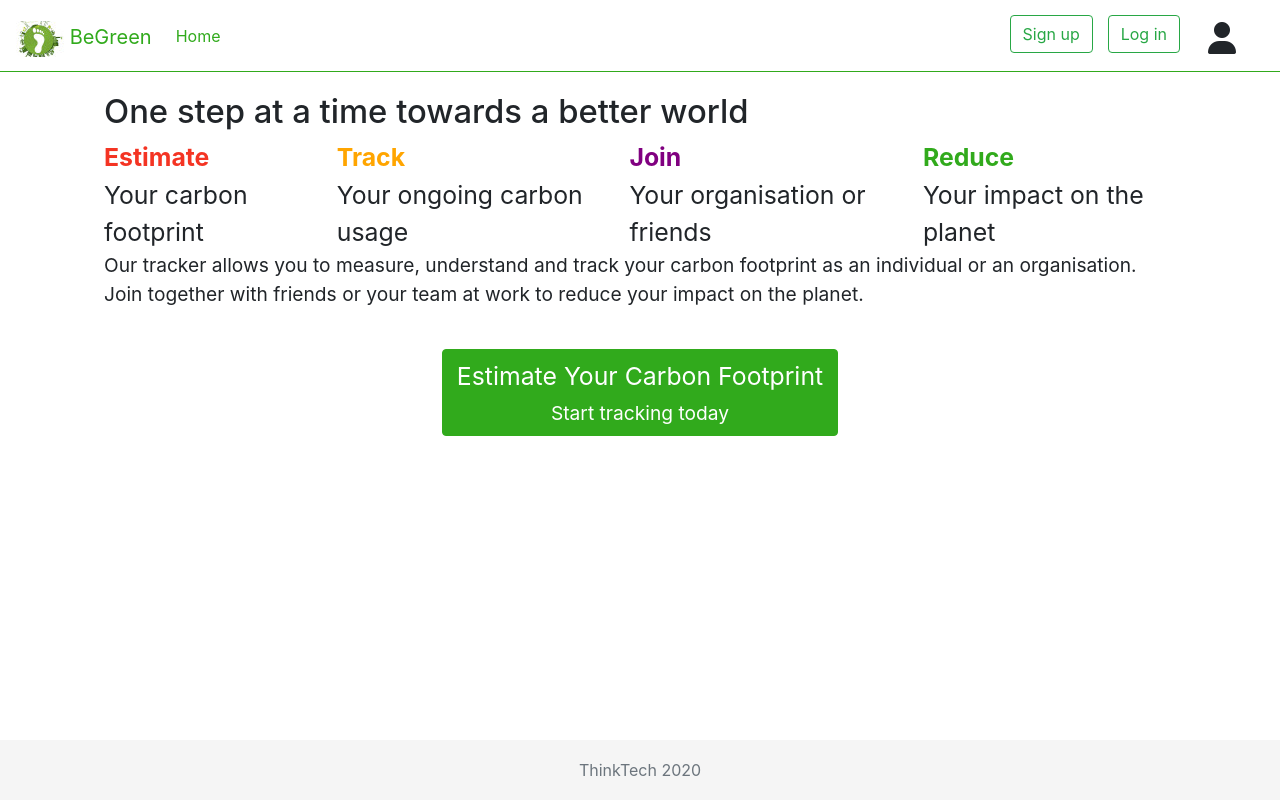
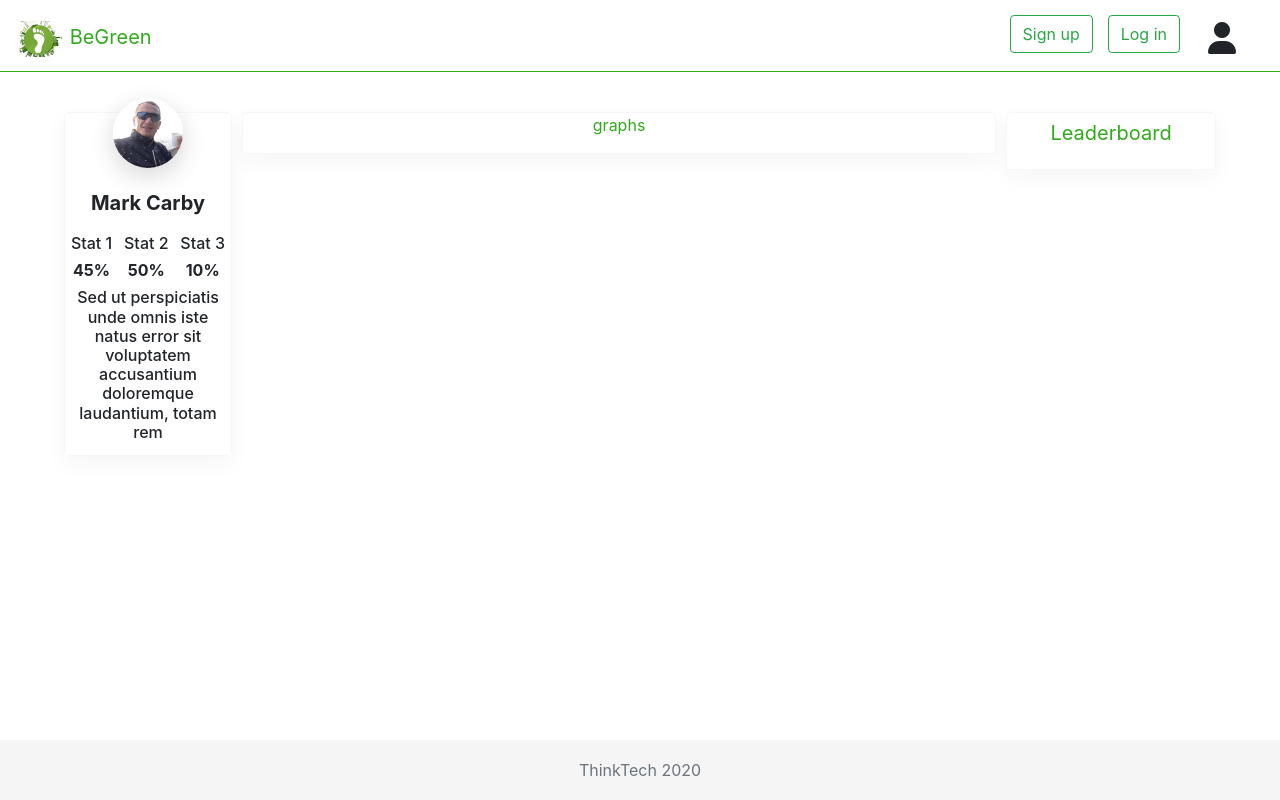
Before and after one commit to ThinkTech-TR/carbontracker-react-app, a React (Create React App) app: page /analyze in a window 1280 px wide. Built offline with nearby package versions, Linux system fonts and the light colour scheme.

Commit message:
Removing Home link from the navbar. Adding Profile Section to the Analysis tab

```diff
--- a/src/App.js
+++ b/src/App.js
@@ -15,7 +15,7 @@ import { useAuth0 } from "@auth0/auth0-react";
 import { useEffect } from "react";
 import Questionaire from './Components/Questionaire/Questionaire'
 import Tracking from "./Components/Tracking/Tracking";
-
+import Analyze from "./Components/Analyze/Analyze";
 import Footer from './Components/Footer/Footer'
 
 function App() {
@@ -70,6 +70,7 @@ function App() {
                     <Route path="/signup"><Signup /></Route>
                     <Route path="/results"><Results /></Route>
                     <Route path="/tracking"><Tracking /></Route>
+                    <Route path="/analyze"><Analyze /></Route>
                     <Route path="/questionaire">< Questionaire
                         currentQuestion={currentQuestion}
                         setCurrentQuestion={setCurrentQuestion}
--- a/src/Components/Analyze/Analyze.css
+++ b/src/Components/Analyze/Analyze.css
@@ -1,12 +1,58 @@
+.avatar {
+    position: relative;
+    top: -20px;
+    margin: auto;
+    box-shadow: 0px 8px 24px rgba(13,13,18,0.16);
+    width: 70px;
+    border-radius: 50%;
+}
+
+.avatar-img {
+    border-radius: 50%;
+    height: 70px;
+    width: 70px;
+}
+
+.stats {
+    margin:auto;
+}
+.profile-desc {
+    width: 20%
+}
 .analyze-container {
+width: 90%;
+padding-top: 40px;
+margin-left: auto;
+margin-right: auto;
+margin-bottom: auto;
+}
 
+.profile-container {
+    border: 0.1px solid #f7f7fa;
+    box-shadow: 0px 8px 24px rgba(13,13,18,0.04);
+    border-radius: 4px;
+    width: 20%;
+    margin-left: auto;
+    margin-right: 10px;
+    margin-bottom: auto;
 }
 
 .graphs-container {
-
+    border: 0.1px solid #f7f7fa;
+    box-shadow: 0px 8px 24px rgba(13,13,18,0.04);
+    border-radius: 4px;
+    width: 90%;
+    margin-left: auto;
+    margin-right: auto;
+    margin-bottom: auto;
 }
 
 .leaders-container {
-
-
+    border: 0.1px solid #f7f7fa;
+    box-shadow: 0px 8px 24px rgba(13,13,18,0.04);
+    border-radius: 4px;
+    width: 25%;
+    margin-left: 10px;
+    margin-right: auto;
+    margin-bottom: auto;
 }
--- a/src/Components/Analyze/Analyze.js
+++ b/src/Components/Analyze/Analyze.js
@@ -1,23 +1,35 @@
 import './Analyze.css';
-
-import {
-    Link
-} from "react-router-dom";
 
 function Analyze() {
     return (
-        <div className="analyze-container">
-            <div className="profile-container">
-
+        <div className="analyze-container d-flex flex-row">
+            <div className="profile-container d-none d-lg-block navbar-brand font-lg text-center">
+                <div className="avatar"> <img className="avatar-img" src="/images/profile-large.jpg" alt="Avatar" /></div>
+                <p className="text-center"><strong>Mark Carby</strong></p>
+                <div className="d-flex flex-row justify-content-center">
+                    <div className="stats">
+                        <h6>Stat 1</h6>
+                        <h6><strong>45%</strong></h6>
+                    </div>
+                    <div className="stats">
+                        <h6>Stat 2</h6>
+                        <h6><strong>50%</strong></h6>
+                    </div>
+                    <div className="stats">
+                        <h6>Stat 3</h6>
+                        <h6><strong>10%</strong></h6>
+                    </div>
+                </div>
+                <div className="text-center text-wrap"><h6>Sed ut perspiciatis unde omnis iste natus error sit voluptatem accusantium doloremque laudantium, totam rem</h6></div>
             </div>
             <div className="graphs-container">
-
+                <p className="text-center green">graphs</p>
             </div>
-            <div className="leaders-container">
-
+            <div className="leaders-container d-none d-lg-block navbar-brand font-lg">
+                <p className="text-center green"> Leaderboard</p>
             </div>
         </div>
-        );
-    }
+    );
+}
 
-    export default Analyze;
+export default Analyze;
--- a/src/Components/Header/Header.css
+++ b/src/Components/Header/Header.css
@@ -19,10 +19,11 @@
   }
 
 .green:hover {
-   color:  #31AA1C;
+    color:  #31AA1C;
+
 }
 
- .btn {
+.btn {
      margin-right: 15px;
  }
 
--- a/src/Components/Header/Header.js
+++ b/src/Components/Header/Header.js
@@ -31,7 +31,6 @@ function Header() {
                                 />{' '}  BeGreen
                         </Navbar.Brand>
                     <Navbar.Collapse id="basic-navbar-nav">
-                        {/* <nav className="green-border navigation"> */}
                         <Nav className="mr-auto navbar-nav">
                             <Navbar.Brand href="index.html" className="d-none d-lg-block navbar-brand green font-lg">
                                 <img
@@ -40,8 +39,6 @@ function Header() {
                                     className="d-inline-block align-center"
                                 />{' '}  BeGreen
                         </Navbar.Brand>
-
-                            <Nav.Link className="nav-item nav-link active green" href="/">Home</Nav.Link>
                             {isAuthenticated && <div className="navbar-nav">
                                 <Nav.Link className="nav-item nav-link active green" href="/tracking">Track</Nav.Link>
                                 <Nav.Link className="nav-item nav-link disabled" href="/">Analyze</Nav.Link>
```
Also changed, not shown: public/images/profile-large.jpg (added), public/images/profile.png (added).
